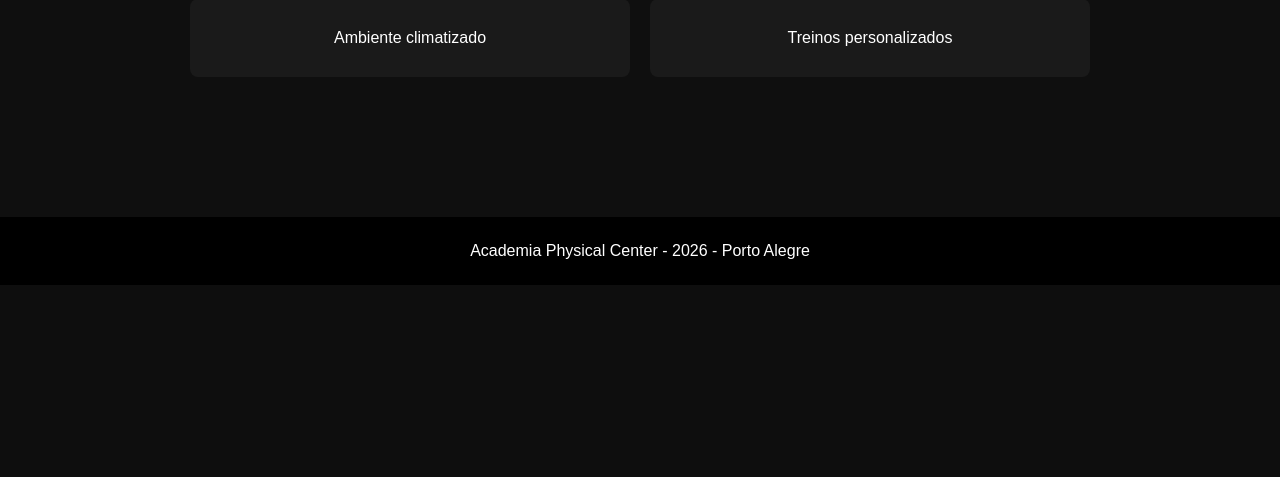
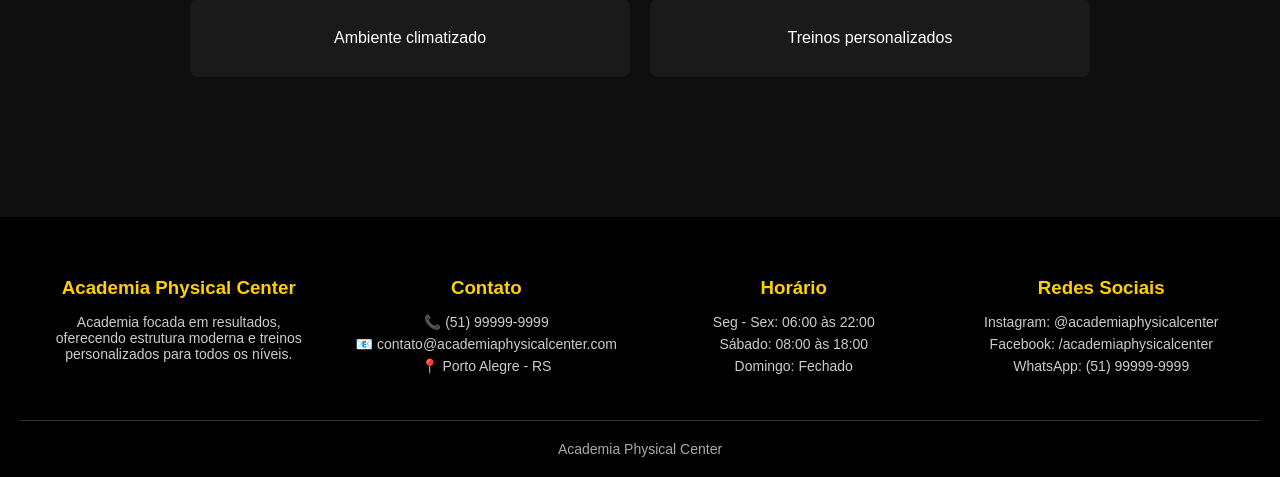
Before and after one commit to Mxtheus-Dev/projeto-academia, a PHP site: page / in a window 1280 px wide. Shown: the part 1429-1906 px from the top of the page. Before the commit the page ends 1714 px from the top, so only its background shows below. Run offline with PHP 8.4, Linux system fonts and the light colour scheme; data comes from the database, SQL or seed files in the repository.

Commit message:
Adicionado novo footer

```diff
--- a/index.php
+++ b/index.php
@@ -127,8 +127,49 @@ $planos = $stmt->fetchAll(PDO::FETCH_ASSOC);
 <!-- ============================
      RODAPÉ
 ============================ -->
-<footer>
-    <p>Academia Physical Center - 2026 - Porto Alegre</p>
+<footer class="footer">
+
+    <div class="footer-container">
+
+        <!-- SOBRE -->
+        <div class="footer-box">
+            <h3>Academia Physical Center</h3>
+            <p>
+                Academia focada em resultados, oferecendo estrutura moderna
+                e treinos personalizados para todos os níveis.
+            </p>
+        </div>
+
+        <!-- CONTATO -->
+        <div class="footer-box">
+            <h3>Contato</h3>
+            <p>📞 (51) 99999-9999</p>
+            <p>📧 contato@academiaphysicalcenter.com</p>
+            <p>📍 Porto Alegre - RS</p>
+        </div>
+
+        <!-- HORÁRIO -->
+        <div class="footer-box">
+            <h3>Horário</h3>
+            <p>Seg - Sex: 06:00 às 22:00</p>
+            <p>Sábado: 08:00 às 18:00</p>
+            <p>Domingo: Fechado</p>
+        </div>
+
+        <!-- REDES -->
+        <div class="footer-box">
+            <h3>Redes Sociais</h3>
+            <p>Instagram: @academiaphysicalcenter</p>
+            <p>Facebook: /academiaphysicalcenter</p>
+            <p>WhatsApp: (51) 99999-9999</p>
+        </div>
+
+    </div>
+
+    <div class="footer-bottom">
+        <p>Academia Physical Center</p>
+    </div>
+
 </footer>
 
 </body>
--- a/style.css
+++ b/style.css
@@ -328,3 +328,47 @@ footer {
         grid-template-columns: 1fr;
     }
 }
+
+/* ============================
+   FOOTER PROFISSIONAL
+============================ */
+
+.footer {
+    background: #000;
+    padding: 60px 20px 20px;
+    margin-top: 60px;
+}
+
+.footer-container {
+    max-width: 1200px;
+    margin: auto;
+    display: flex;
+    justify-content: space-between;
+    flex-wrap: wrap;
+    gap: 30px;
+}
+
+.footer-box {
+    flex: 1;
+    min-width: 220px;
+}
+
+.footer-box h3 {
+    color: #ffd000;
+    margin-bottom: 15px;
+}
+
+.footer-box p {
+    font-size: 14px;
+    margin: 6px 0;
+    color: #ccc;
+}
+
+.footer-bottom {
+    text-align: center;
+    margin-top: 40px;
+    border-top: 1px solid #333;
+    padding-top: 20px;
+    font-size: 14px;
+    color: #aaa;
+}
```
